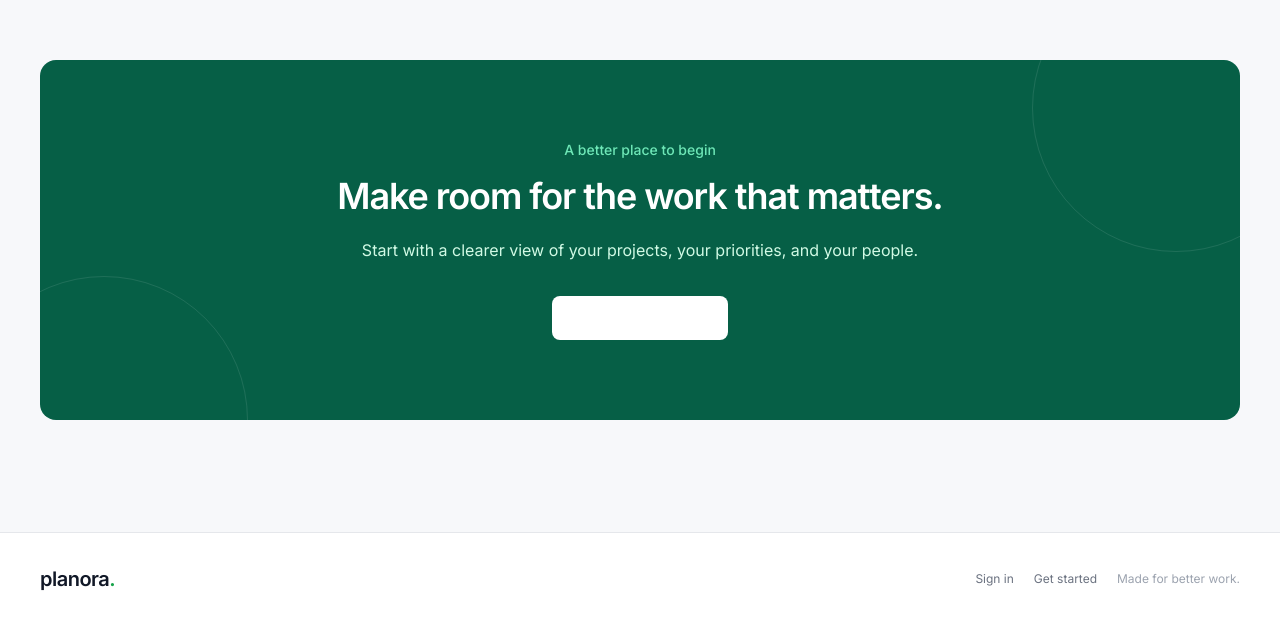
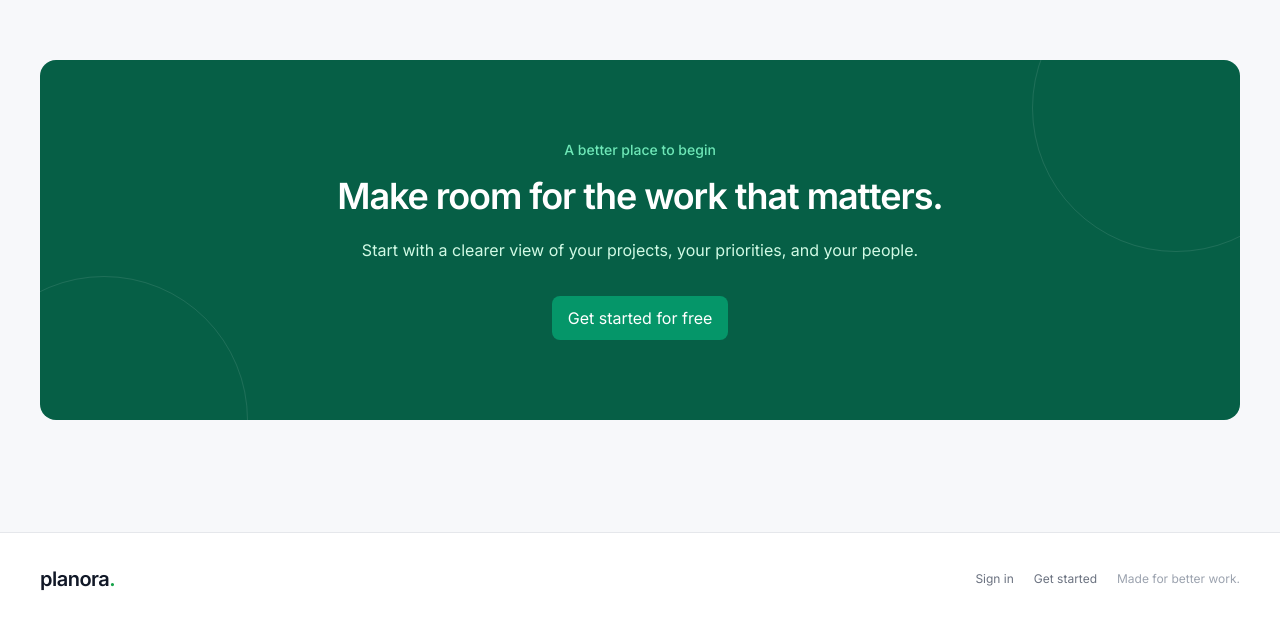
Before and after one commit to giorgiopapini/planora, a Next.js app: page /landing in a window 1280 px wide. Shown: the part 3864-4489 px from the top of the page. Built offline with nearby package versions, Linux system fonts and the light colour scheme; no server answers.

Commit message:
Min UI changes

```diff
--- a/app/landing/page.tsx
+++ b/app/landing/page.tsx
@@ -247,7 +247,7 @@ export default async function LandingPage() {
             <Link href="/signup" className="relative mt-8 inline-flex">
               <Button
                 size="lg"
-                className="bg-white text-tint-900 hover:bg-tint-100"
+                className="bg-tint-700 text-white hover:bg-tint-500"
               >
                 {t("Get started for free")}
               </Button>
```
